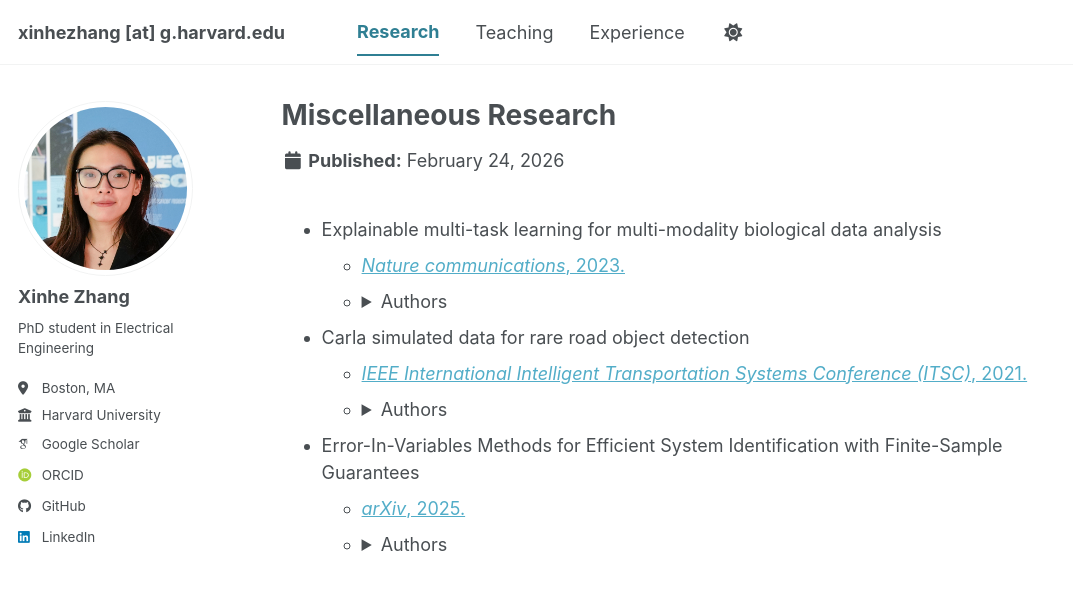
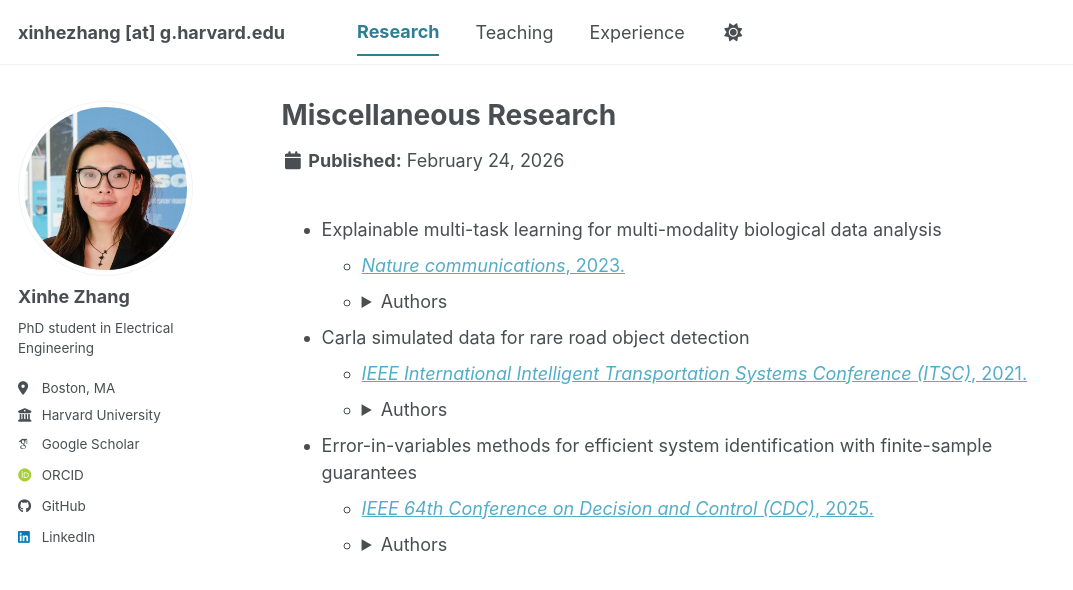
Before and after one commit to xinhez/xinhez.github.io, a Jekyll site: the page built from _research/3-misc.md, in a window 1280 px wide and 1033 px high, cut to the strip 0-599 px from the top of the window. Shown: the top 590 px of the strip, without its empty margins (0-1073 px from the left). Built offline with Jekyll 4.4.1, drawn with Linux system fonts in a browser that asks for light colours; some web fonts are replaced; a script bundle is joined from its source files by our own code; library files that are not in the unit come from our copies.

Commit message:
Update pub refs and correct typos.

```diff
--- a/_research/3-misc.md
+++ b/_research/3-misc.md
@@ -15,11 +15,11 @@ permalink: /research/publication-misc
     - [*IEEE International Intelligent Transportation Systems Conference (ITSC)*, 2021.](https://ieeexplore.ieee.org/document/9564932)
     -   <details>
         <summary>Authors</summary>
-        Bu, T.&dagger;, <strong>Zhang, X.&dagger;</strong>, Mertz, C. and Dolan, J.M.&Dagger;
+        Bu, T.&dagger;, <strong>Zhang, X.&dagger;</strong>, Mertz, C. and Dolan, J.M.
         </details>
-- Error-In-Variables Methods for Efficient System Identification with Finite-Sample Guarantees
-    - [*arXiv*, 2025.](https://arxiv.org/abs/2504.09057)
+- Error-in-variables methods for efficient system identification with finite-sample guarantees
+    - [*IEEE 64th Conference on Decision and Control (CDC)*, 2025.](https://ieeexplore.ieee.org/abstract/document/11312694)
     -   <details>
         <summary>Authors</summary>
-        Zhang, Y.&dagger;, <strong>Zhang, X.</strong>, Liu, J. and Li, N.&Dagger;
+        Zhang, Y., <strong>Zhang, X.</strong>, Liu, J. and Li, N.
         </details>
```
Also changed, not shown: _pages/about.md (+1 -0 lines), _pages/research.html (+3 -4 lines), _research/1-bmi.md (+4 -4 lines), _research/2-agentic.md (+1 -1 lines).
